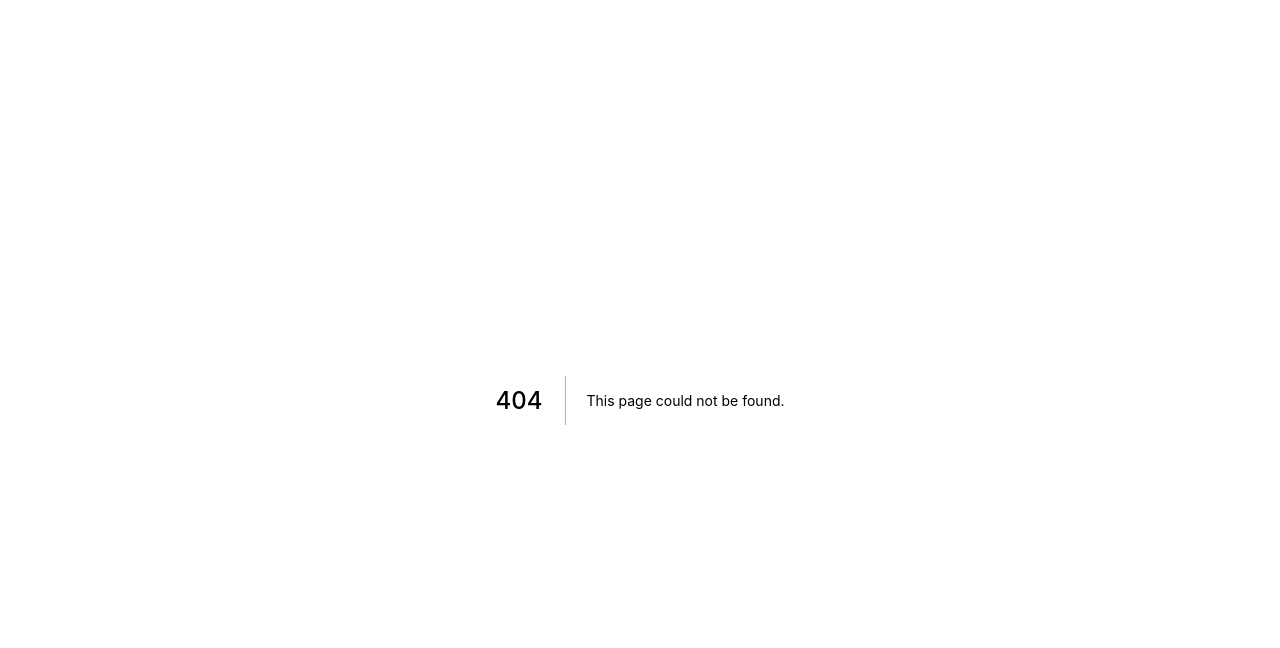
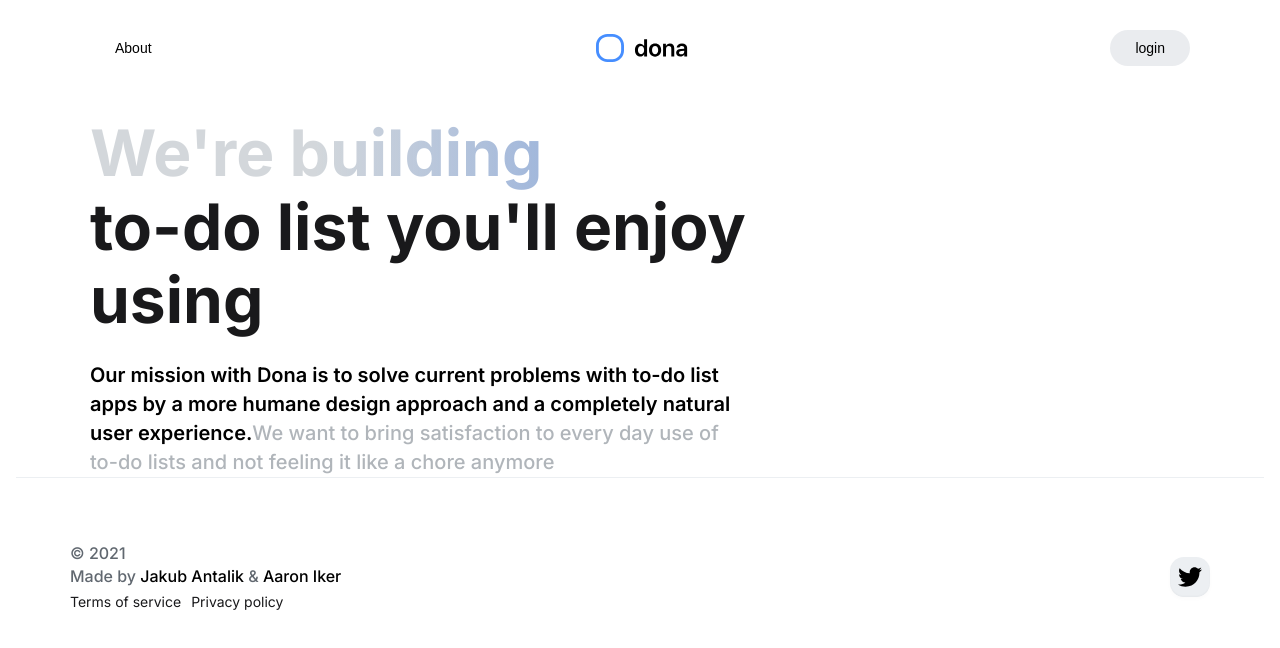
Before and after one commit to sharibeast/dona.ai-clone, a Next.js app: page /about in a window 1280 px wide. Before the commit this address had no page. Shown: the top 648 px of the page. Built offline with nearby package versions, Linux system fonts and the light colour scheme.

Commit message:
build(about page): its summary and description

```diff
--- /dev/null
+++ b/pages/about.tsx
@@ -0,0 +1,74 @@
+import React from 'react'
+import Layout from 'components/Layout/Layout'
+import { media } from 'utils/mediaQuery'
+import Head from 'components/Head/Head'
+import styled from 'styled-components'
+
+const AboutSummary = styled.div`
+        margin-top:50px;
+`
+const Brief =styled.h1`
+font-size:40px;
+line-height:1.1;
+color:rgb(25,25,27);
+font-weight:700;
+
+${media.sm}{
+    font-size:48px;
+    line-height:1.15;
+}
+${media.md}{
+    font-size:56px;
+}
+${media.lg}{
+    max-width:65%;
+    font-size:64px;
+}
+`
+const BriefSpan = styled.span`
+    display: inline;
+    -webkit-text-fill-color: transparent;
+    line-height: 1.1;
+    margin-bottom: -4px;
+    background: linear-gradient(to right, rgb(211, 215, 219) 50%, rgba(179, 207, 255, 0.7) 100%) text rgb(120, 128, 136);
+`
+
+const Details = styled.p`
+margin-top:24px;
+font-weight:600;
+font-size:18px;
+max-width:90%;
+
+${media.sm}{
+    font-size:20px;
+}
+
+${media.md}{
+    max-width:60%;
+}
+
+`
+
+const DetailSpan = styled.span`
+  font-weight:500;
+  color:rgb(176,181,186);
+`
+
+
+export default function about() {
+    return (
+        <Layout>
+            <Head title='About - Dona' description=''/>
+            <AboutSummary>
+                <Brief>
+                    <BriefSpan>We&apos;re building</BriefSpan> <br />
+                    to-do list you&apos;ll enjoy using
+                </Brief>
+            <Details>
+               Our mission with Dona is to solve current problems with to-do list apps by a more humane design approach and a completely natural user experience.
+               <DetailSpan>We want to bring satisfaction to every day use of to-do lists and not feeling it like a chore anymore</DetailSpan>
+            </Details>
+            </AboutSummary>
+        </Layout>
+    )
+}
--- a/pages/index.tsx
+++ b/pages/index.tsx
@@ -5,10 +5,12 @@ import TodoListShowCase from 'components/TodoListShowCase';
 import Layout from 'components/Layout/Layout';
 import Input from 'components/Input/Input';
 import ShowTabs from 'components/ShowTabs/ShowTabs';
+import Head from 'components/Head/Head';
 
 const Home: NextPage = () => {
   return (
     <Layout>
+      <Head title='Dona - Home' description='a more humane to-do list'/>
       <HeroSection />
       <ShowCase />
       <TodoListShowCase />
```
